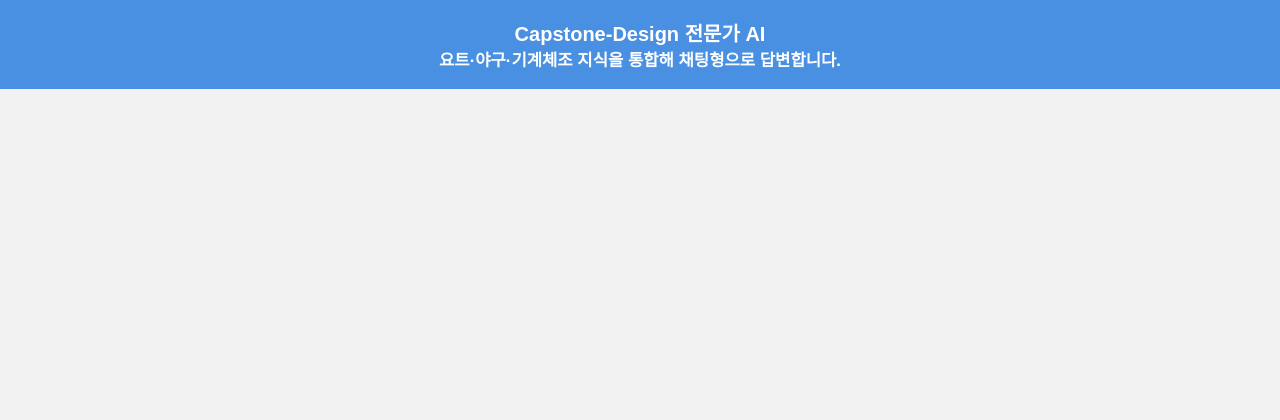
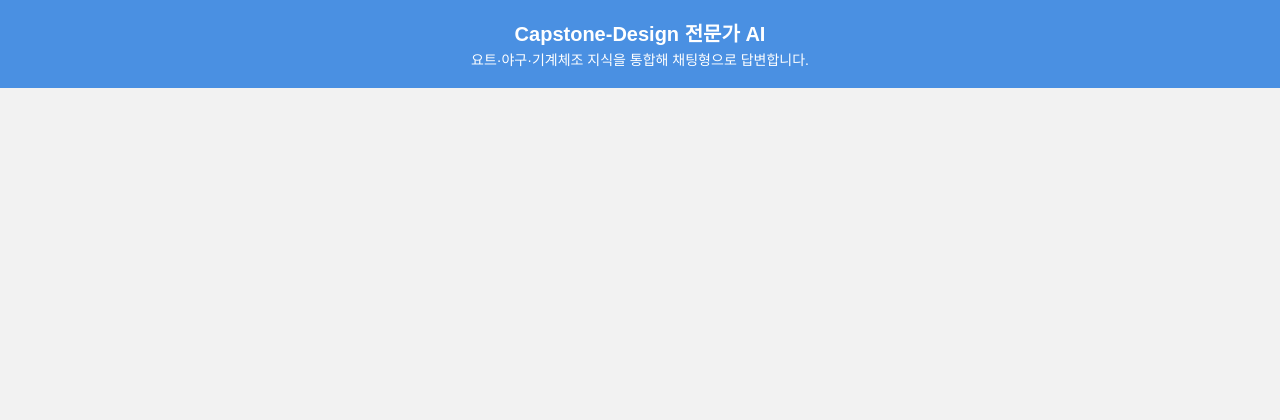
Before and after one commit to a1jung/Capstone-Design, a FastAPI app: page / in a window 1280 px wide. Shown: the top 420 px of the page. Run offline with FastAPI, Linux system fonts and the light colour scheme.

Commit message:
Update index.html

```diff
--- a/templates/index.html
+++ b/templates/index.html
@@ -10,7 +10,9 @@
     <div class="chat-container">
         <div class="header">
             Capstone-Design 전문가 AI<br>
-            <small>요트·야구·기계체조 지식을 통합해 채팅형으로 답변합니다.</small>
+            <small style="font-size:14px; font-weight:normal;">
+                요트·야구·기계체조 지식을 통합해 채팅형으로 답변합니다.
+            </small>
         </div>
 
         <div class="messages" id="messages"></div>
```
